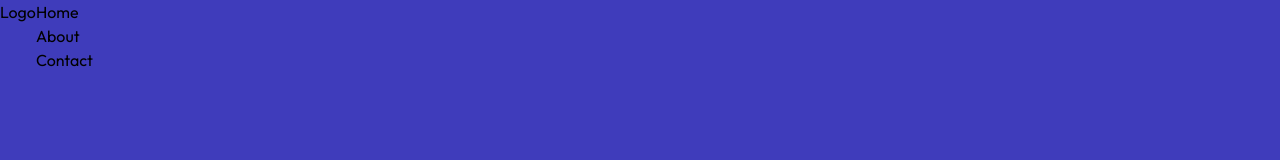
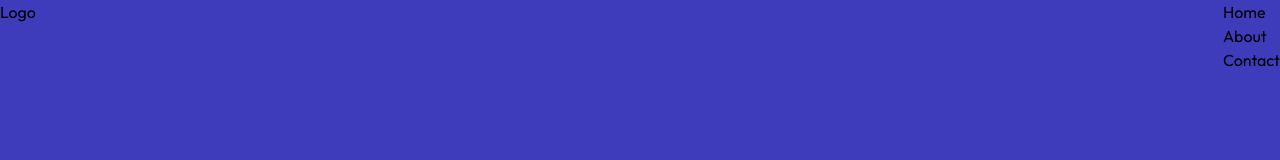
Before and after one commit to Teewai57/Intro-to-Tailwindcss, a website: page src/index.html in a window 1280 px wide. Drawn offline with Linux system fonts and the light colour scheme.

Commit message:
added justify-between class to header

```diff
--- a/src/index.html
+++ b/src/index.html
@@ -12,7 +12,7 @@
 
 <body class="bg-purple">
 
-  <header class="flex">
+  <header class="flex justify-between">
 
     <a href="/" class="">Logo</a>
 
```
Also changed, not shown: dist/output.css.
